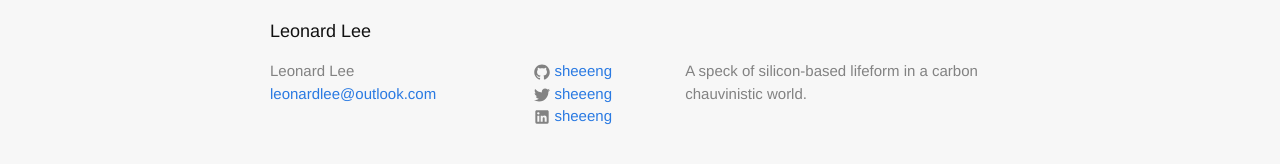
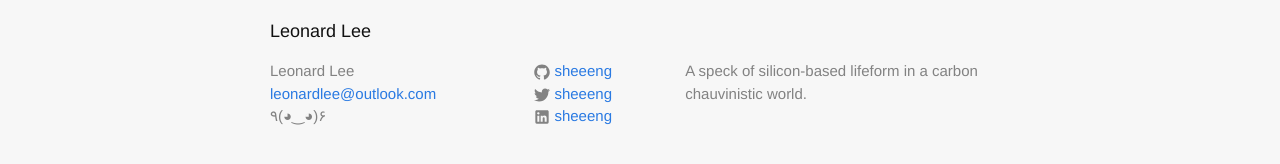
Before and after one commit to sheeeng/sheeeng.github.io, a Jekyll site: the page built from index.html, in a window 1280 px wide. Shown: the part 489-653 px from the top of the page. Built offline with Jekyll 4.4.1, drawn with Linux system fonts in a browser that asks for light colours.

Commit message:
Add kaomoji.

```diff
--- a/_includes/footer.html
+++ b/_includes/footer.html
@@ -9,6 +9,7 @@
         <ul class="contact-list">
           <li>{{ site.title }}</li>
           <li><a href="mailto:{{ site.email }}">{{ site.email }}</a></li>
+	  <li>٩(◕‿◕)۶</li>
         </ul>
       </div>
 
```
